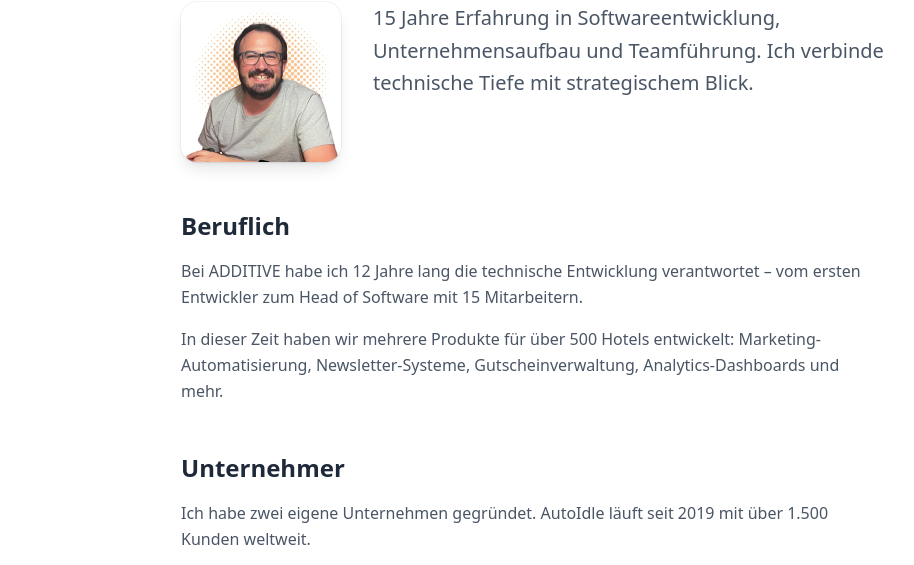
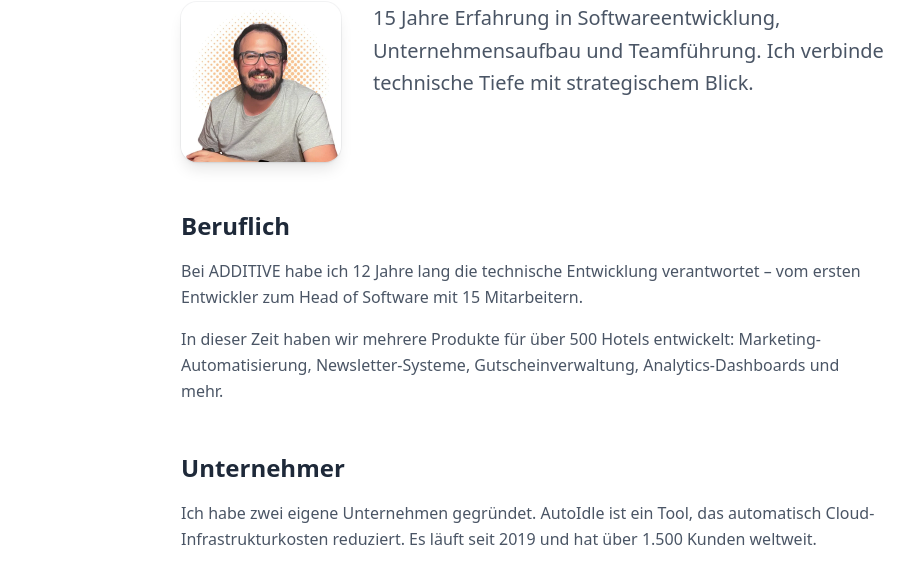
Before and after one commit to sgasser/stefangasser.com, an Astro site: page /ueber-mich in a window 1280 px wide. Shown: the part 190-755 px from the top of the page, without its empty margins (107-1021 px from the left). Built offline with nearby package versions, Linux system fonts and the light colour scheme; Astro itself is replaced by a stand-in of ours.

Commit message:
Text: AutoIdle-Beschreibung ergänzt auf Über-mich-Seite

```diff
--- a/src/pages/ueber-mich.astro
+++ b/src/pages/ueber-mich.astro
@@ -55,8 +55,9 @@ import stefanImage from "../assets/stefan.webp";
         <h2 class="text-2xl font-bold text-gray-800 mt-12 mb-4">Unternehmer</h2>
 
         <p class="text-gray-600 leading-relaxed">
-          Ich habe zwei eigene Unternehmen gegründet. AutoIdle läuft seit 2019
-          mit über 1.500 Kunden weltweit.
+          Ich habe zwei eigene Unternehmen gegründet. AutoIdle ist ein Tool,
+          das automatisch Cloud-Infrastrukturkosten reduziert. Es läuft seit
+          2019 und hat über 1.500 Kunden weltweit.
         </p>
 
         <p class="text-gray-600 leading-relaxed mt-4">
```
